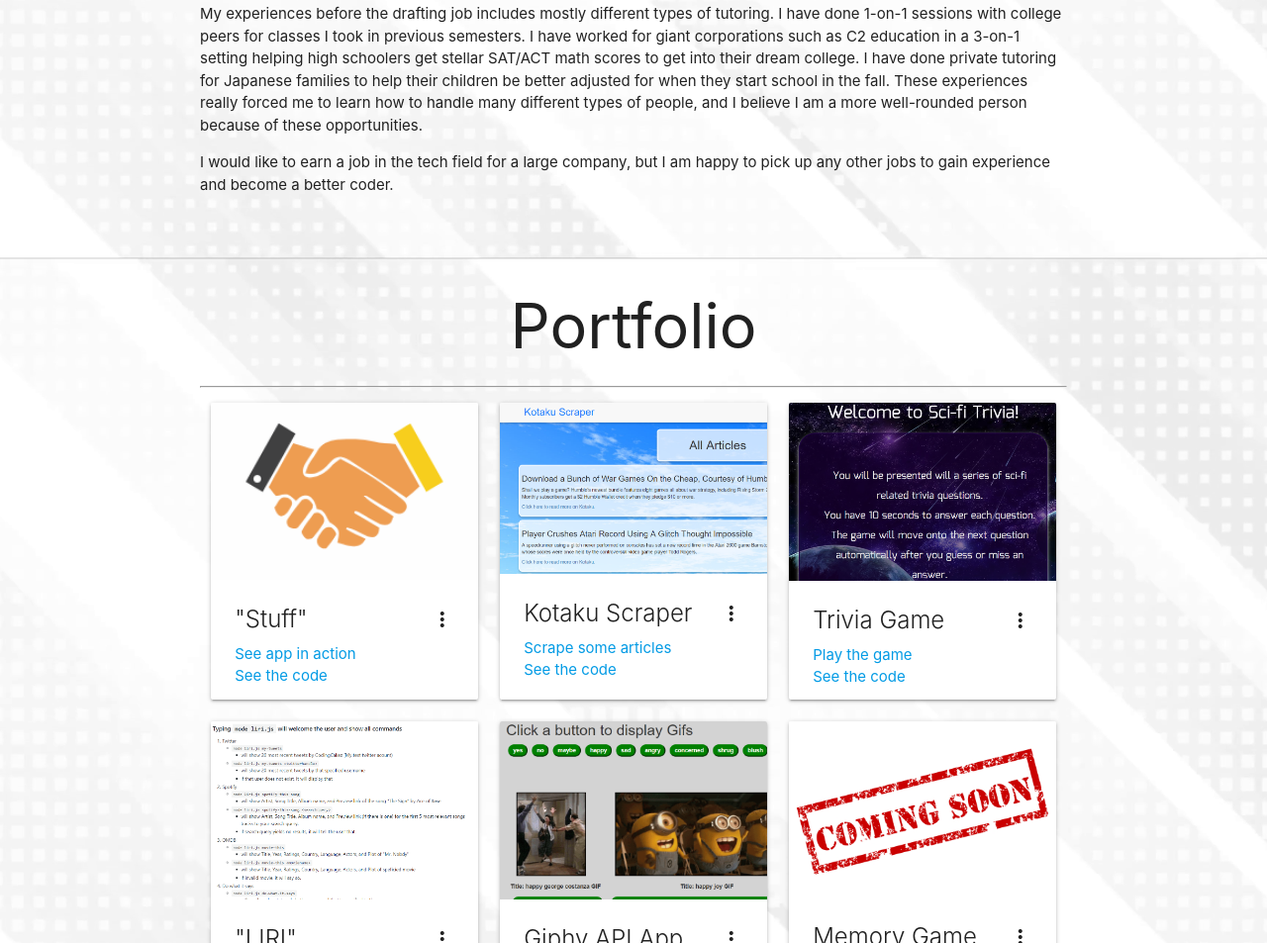
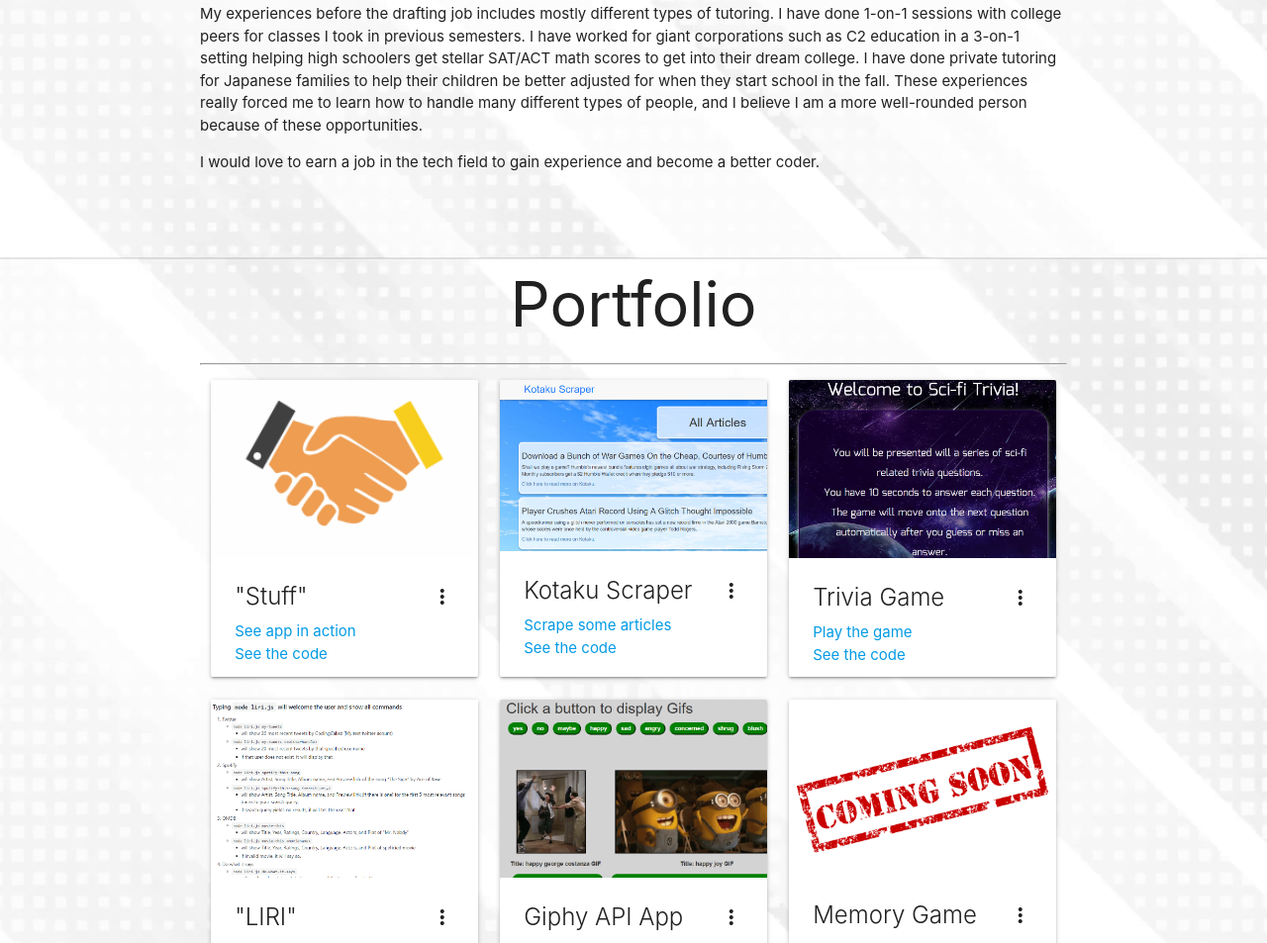
Before and after one commit to lan-ejiri/lan-ejiri.github.io, a plain HTML site: page index.html in a window 1280 px wide. Shown: the part 1339-2292 px from the top of the page at 99% size. Drawn offline with nearby package versions, Linux system fonts and the light colour scheme.

Commit message:
fix last line of about me

```diff
--- a/index.html
+++ b/index.html
@@ -98,8 +98,7 @@
                         because of these opportunities.
                     </p>
                     <br>
-                    <p>I would like to earn a job in the tech field for a large company, but I am happy to pick up any other
-                        jobs to gain experience and become a better coder. </p>
+                    <p>I would love to earn a job in the tech field to gain experience and become a better coder. </p>
                 </div>
 
             </div>
```
